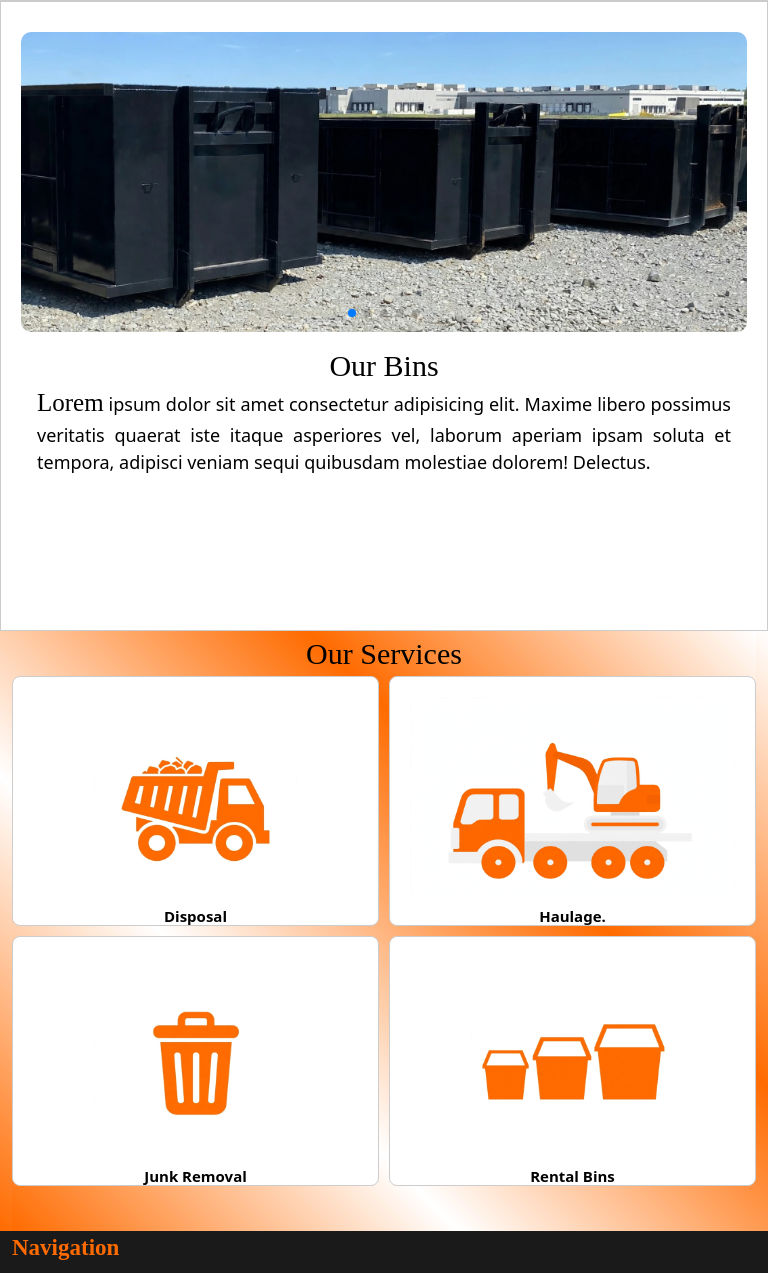
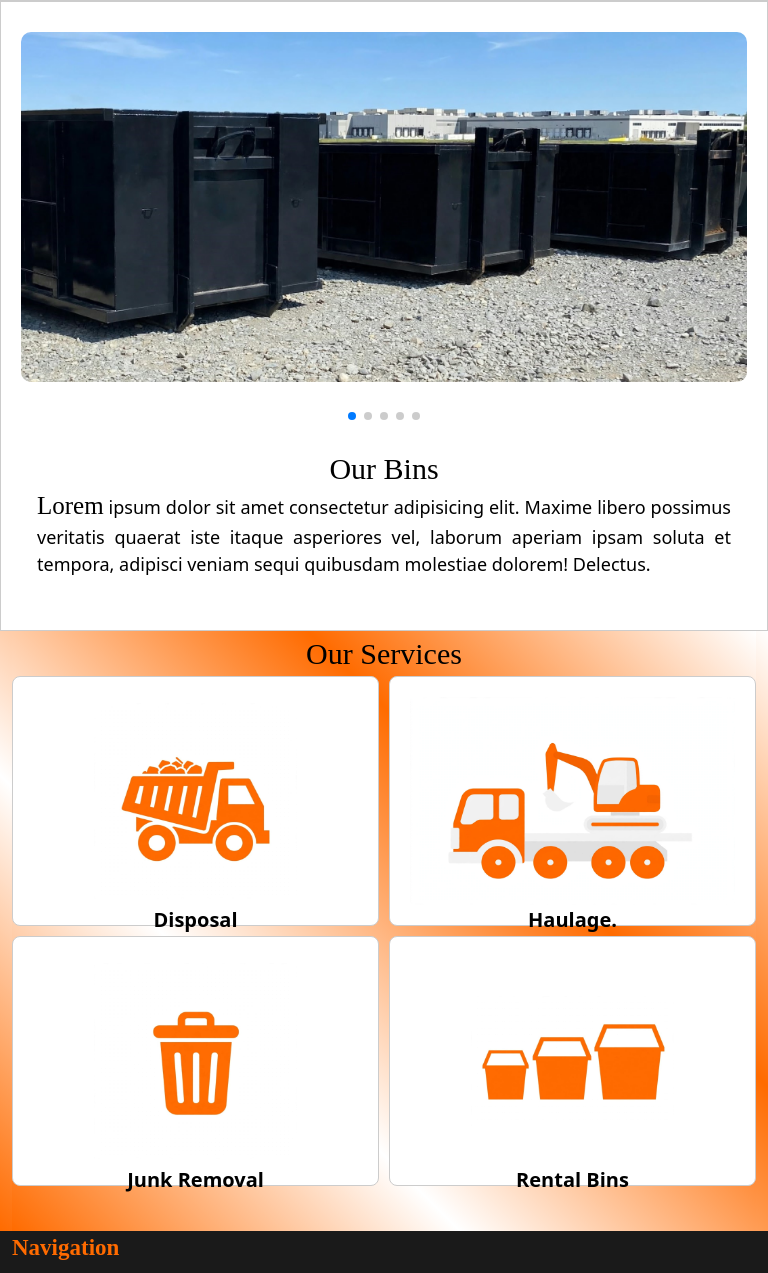
Before and after one commit to WerideMarcondes/CJ_disposal, a plain HTML site: page index.html in a window 768 px wide. Shown: the part 869-2142 px from the top of the page. Drawn offline with nearby package versions, Linux system fonts and the light colour scheme; some packages are replaced by stand-ins of ours; a script that the page names is missing.

Commit message:
update card

```diff
--- a/css/styleIndex.css
+++ b/css/styleIndex.css
@@ -426,9 +426,9 @@ body {
   /* Contorno preto grosso igual da logo */
   .logo-cjhd .cj,
   .logo-cjhd .hd {
-    -webkit-text-stroke: 6px #000000;
+    /* -webkit-text-stroke: 6px #000000; */
     paint-order: stroke fill;
-    text-shadow:
+    /* text-shadow:
       4px 0 0 #000,
       -4px 0 0 #000,
       0 4px 0 #000,
@@ -436,7 +436,7 @@ body {
       4px 4px 0 #000,
       -4px -4px 0 #000,
       4px -4px 0 #000,
-      -4px 4px 0 #000;
+      -4px 4px 0 #000; */
   }
 
   .corporate {
@@ -456,6 +456,28 @@ body {
   .card {
     width: 100%;
     height: 500px;
+  }
+
+  .swiper {
+    width: 100%;
+    height: 350px;
+    margin-top: 10px;
+  }
+
+  .swiper-slide {
+    text-align: center;
+    font-size: 18px;
+    display: flex;
+    justify-content: center;
+    align-items: center;
+  }
+
+  .swiper-slide img {
+    display: block;
+    width: 100%;
+    height: 270px;
+    object-fit: cover;
+    border-radius: 10px;
   }
 
   #about {
@@ -939,7 +961,7 @@ body {
   }
 
   /* Contorno preto grosso igual da logo */
-  .logo-cjhd .cj,
+  /* .logo-cjhd .cj,
   .logo-cjhd .hd {
     -webkit-text-stroke: 6px #000000;
     paint-order: stroke fill;
@@ -952,7 +974,7 @@ body {
       -4px -4px 0 #000,
       4px -4px 0 #000,
       -4px 4px 0 #000;
-  }
+  } */
 
   .corporate {
     font-size: 15px;
@@ -971,6 +993,28 @@ body {
   .card {
     width: 100%;
     height: 500px;
+  }
+
+  .swiper {
+    width: 100%;
+    height: 600px;
+    margin-top: 10px;
+  }
+
+  .swiper-slide {
+    text-align: center;
+    font-size: 18px;
+    display: flex;
+    justify-content: center;
+    align-items: center;
+  }
+
+  .swiper-slide img {
+    display: block;
+    width: 100%;
+    height: 350px;
+    object-fit: cover;
+    border-radius: 10px;
   }
 
   #about {
@@ -1015,7 +1059,7 @@ body {
   }
 
   .card-title_services {
-    font-size: 25px;
+    font-size: 30px;
     font-weight: bolder;
     color: black;
     text-align: center;
@@ -1075,7 +1119,7 @@ body {
   }
 
   .card-title_services {
-    font-size: 15px;
+    font-size: 20px;
     color: black;
     text-align: center;
     margin: 0;
@@ -1336,25 +1380,3 @@ body {
     margin: auto;
   }
 }
-
-.swiper {
-  width: 100%;
-  height: 300px;
-  margin-top: 10px;
-}
-
-.swiper-slide {
-  text-align: center;
-  font-size: 18px;
-  display: flex;
-  justify-content: center;
-  align-items: center;
-}
-
-.swiper-slide img {
-  display: block;
-  width: 100%;
-  height: 300px;
-  object-fit: cover;
-  border-radius: 10px;
-}
--- a/index.html
+++ b/index.html
@@ -371,7 +371,7 @@
               type="button"
               class="btn button_schendule"
             >
-              <i class="fa-solid fa-calendar"></i>Book appointment right now
+              <i class="fa-solid fa-calendar"></i>Appointment right now
             </a>
           </div>
           <div class="card" id="mission">
```
